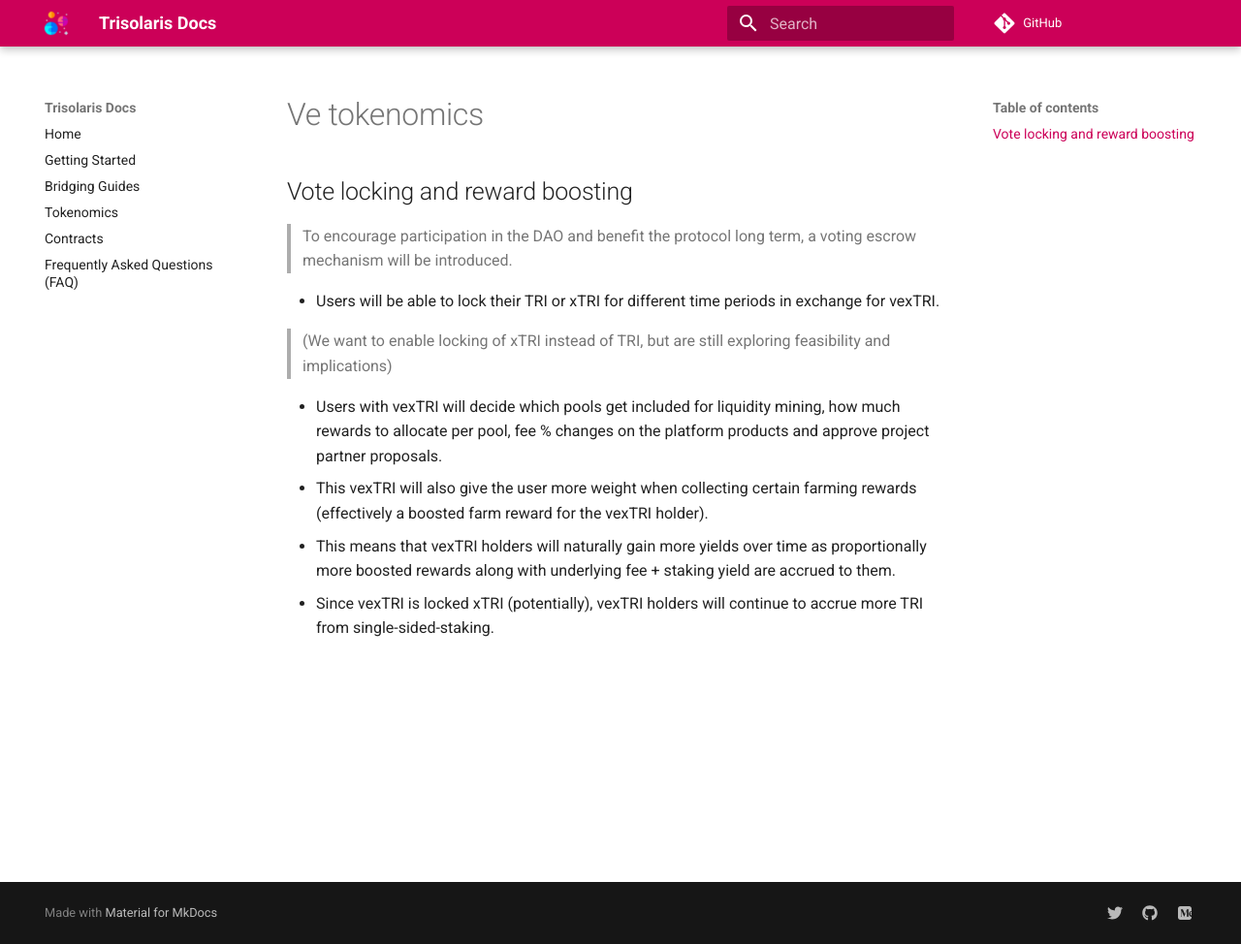
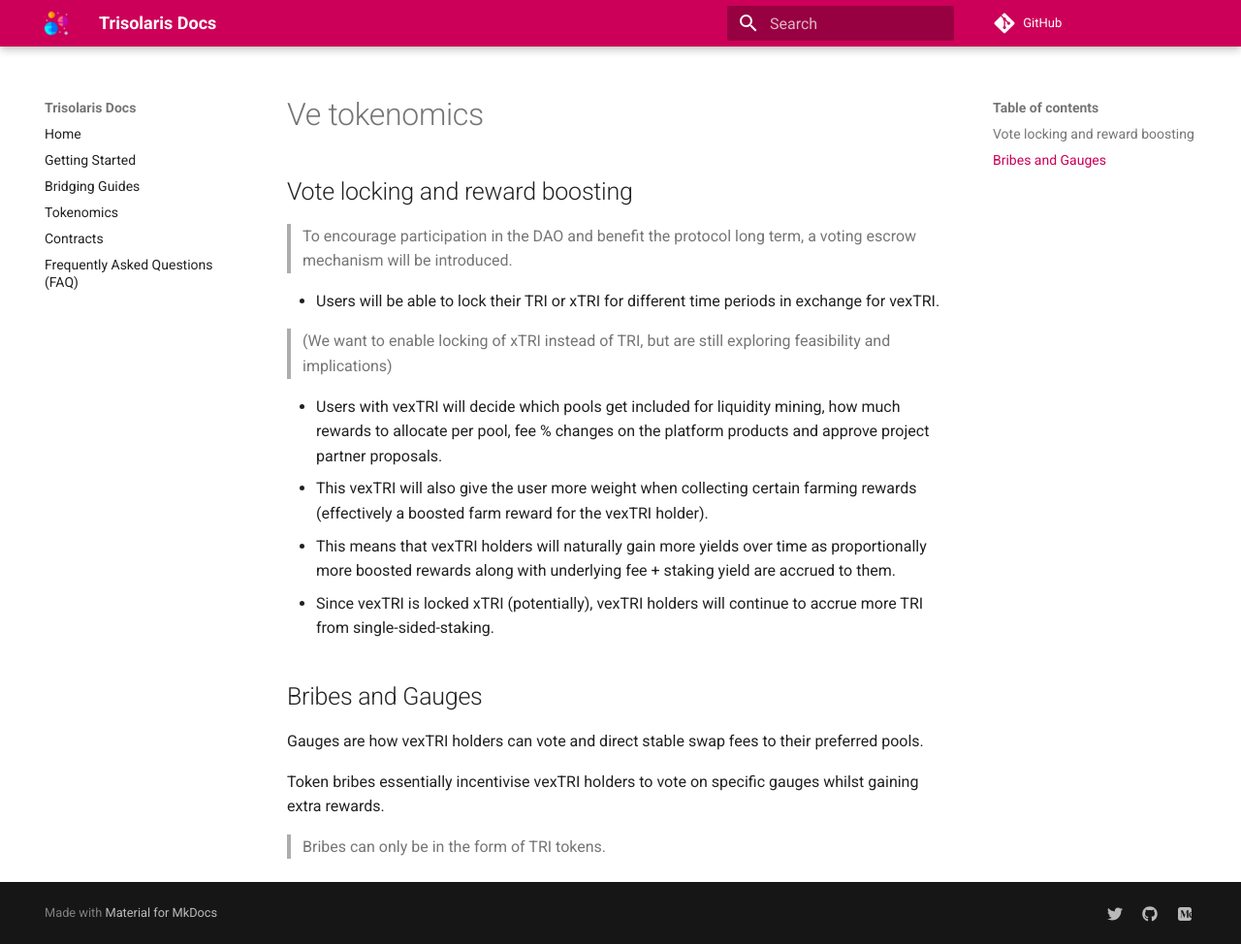
Before and after one commit to trisolaris-labs/docs, an MkDocs documentation site: the page built from docs/ve-tokenomics.md, in a window 1280 px wide and 974 px high. Shown: the whole window at 97% size. Built offline with MkDocs 1.6.1 and Material for MkDocs 9.7.7, drawn with Linux system fonts in a browser that asks for light colours; comment, search, counter and statistics services are not loaded; old or Windows-style settings are respelled for this version of MkDocs.

Commit message:
docs(ve-tokenomics.md): add bribes and gauges paragraph

```diff
--- a/docs/ve-tokenomics.md
+++ b/docs/ve-tokenomics.md
@@ -10,3 +10,11 @@
 - This vexTRI will also give the user more weight when collecting certain farming rewards (effectively a boosted farm reward for the vexTRI holder).
 - This means that vexTRI holders will naturally gain more yields over time as proportionally more boosted rewards along with underlying fee + staking yield are accrued to them.
 - Since vexTRI is locked xTRI (potentially), vexTRI holders will continue to accrue more TRI from single-sided-staking.
+
+## Bribes and Gauges
+
+Gauges are how vexTRI holders can vote and direct stable swap fees to their preferred pools.
+
+Token bribes essentially incentivise vexTRI holders to vote on specific gauges whilst gaining extra rewards.
+
+> Bribes can only be in the form of TRI tokens.
```
